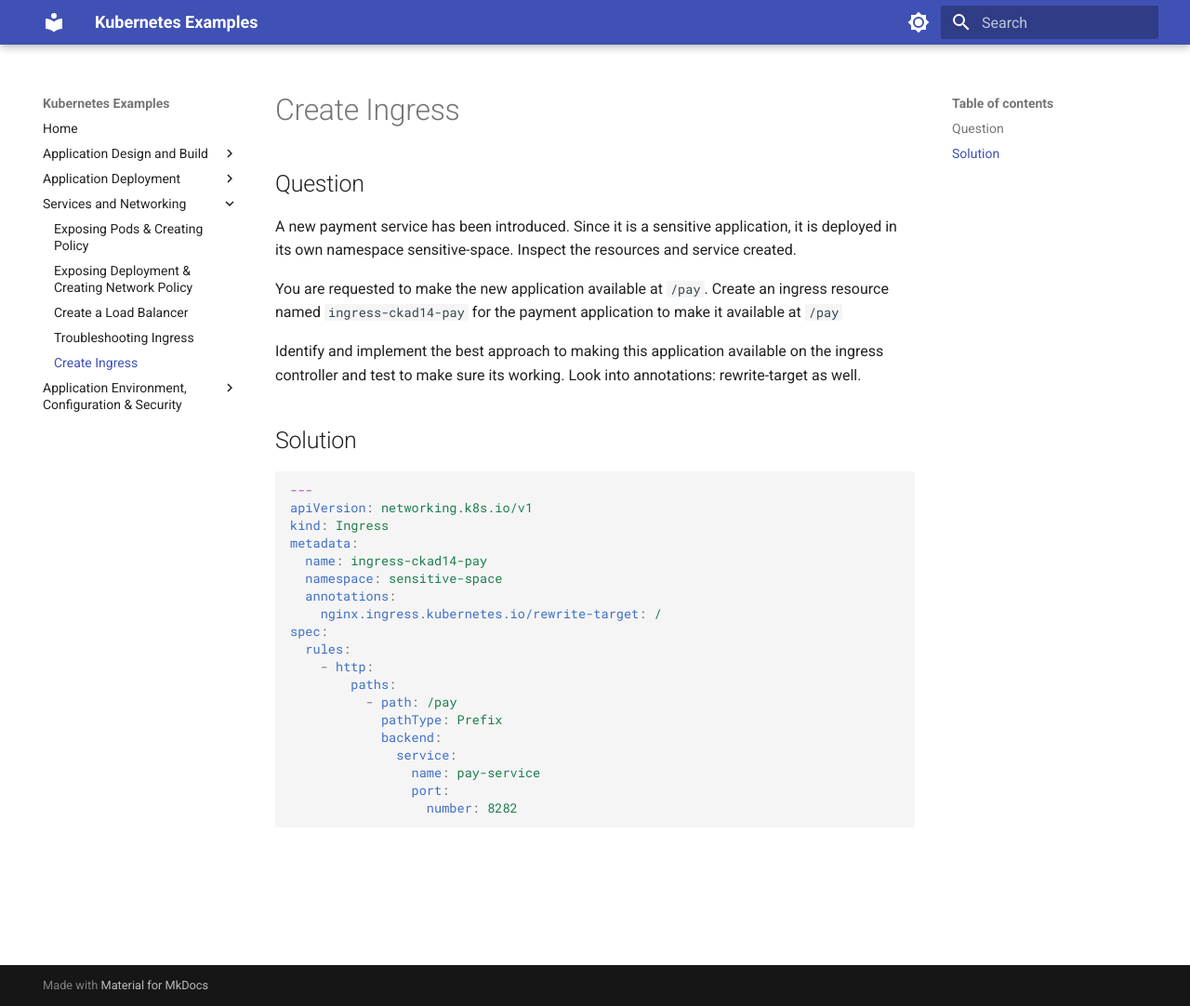
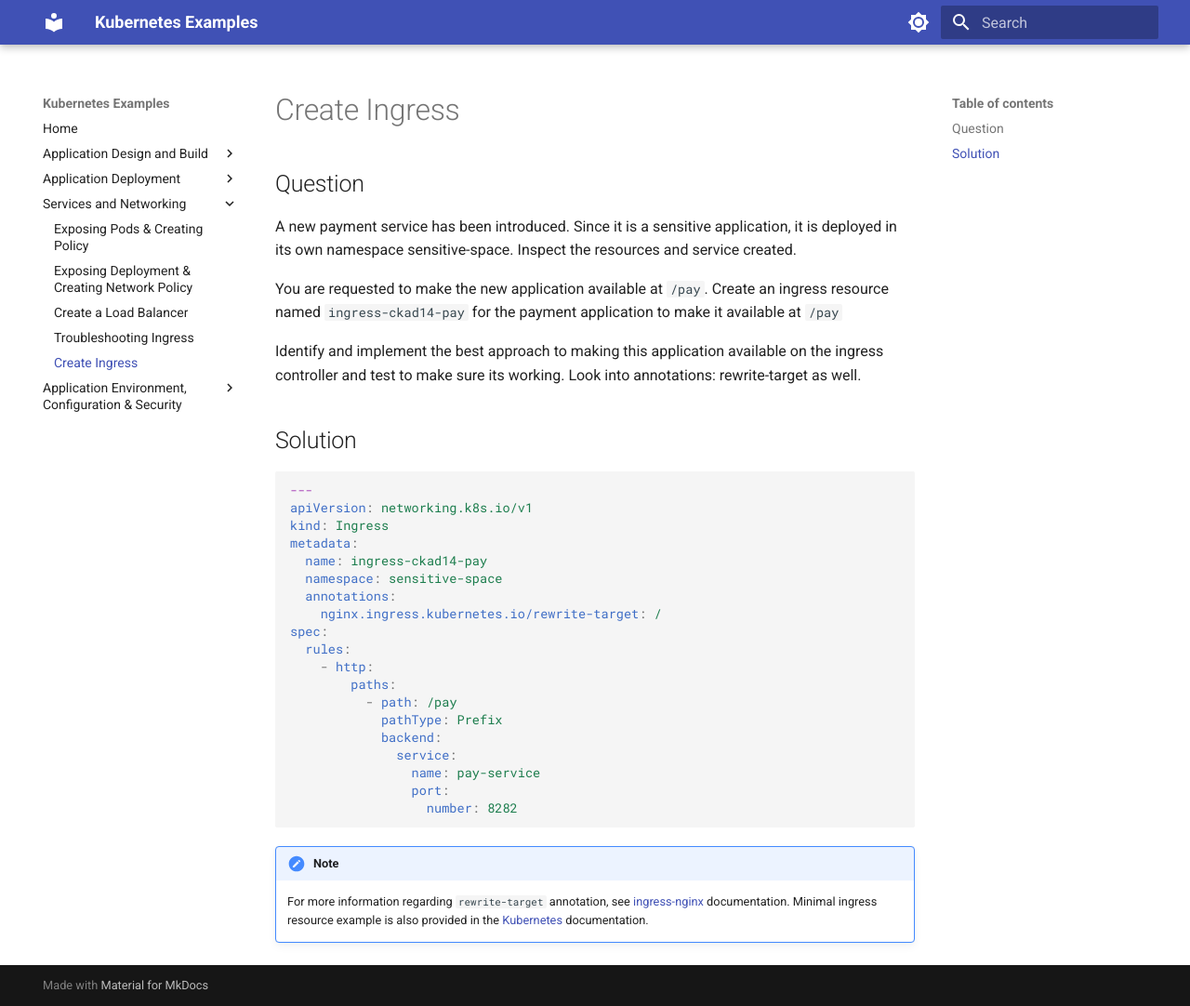
Before and after one commit to CodedByHasan/kubernetes-examples, an MkDocs documentation site: the page built from docs/services-and-networking/example5.md, in a window 1280 px wide and 1082 px high. Shown: the whole window at 93% size. Built offline with MkDocs 1.6.1 and Material for MkDocs 9.7.7, drawn with Linux system fonts in a browser that asks for light colours.

Commit message:
feat: adding links to kubernetes docs

````diff
--- a/docs/services-and-networking/example5.md
+++ b/docs/services-and-networking/example5.md
@@ -34,3 +34,9 @@ spec:
                 port:
                   number: 8282
 ```
+
+!!! note
+
+    For more information regarding `rewrite-target` annotation, see [ingress-nginx](https://kubernetes.github.io/ingress-nginx/examples/rewrite/) documentation.
+    Minimal ingress resource example is also provided in the [Kubernetes](https://kubernetes.io/docs/concepts/services-networking/ingress/#the-ingress-resource)
+    documentation.
````
Also changed, not shown: docs/application-design-and-build/example1.md (+1 -1 lines).
